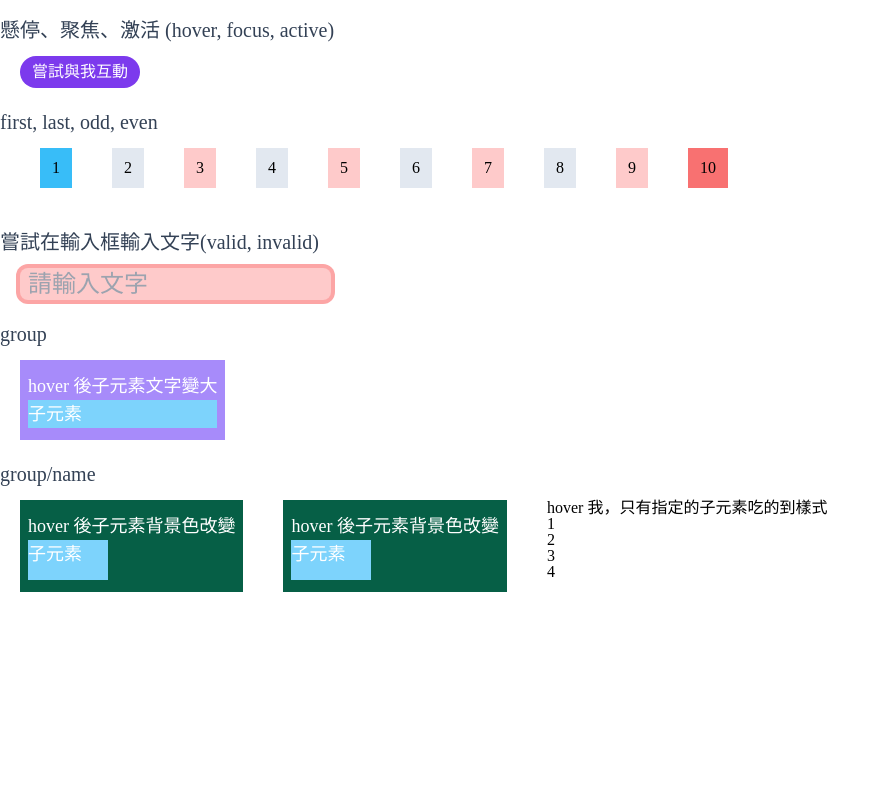
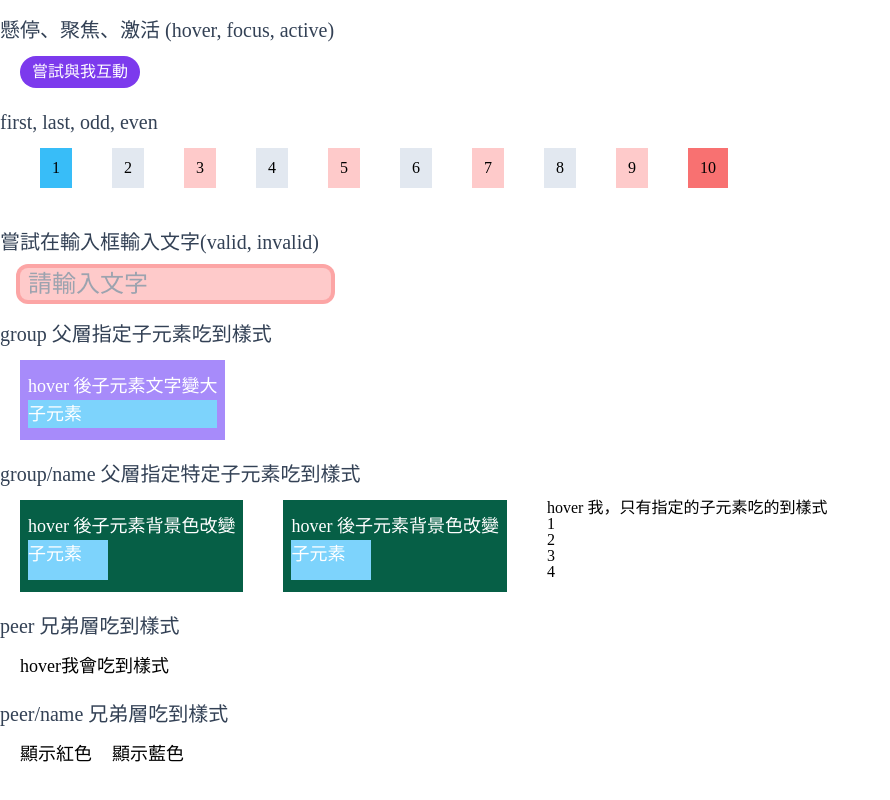
Before and after one commit to MizuYang/tailwind-playground, a Nuxt app: page /demo in a window 1280 px wide. Shown: the part 324-1124 px from the top of the page, without its empty margins (0-890 px from the left). Before the commit the page ends 976 px from the top, so only its background shows below. Built offline with nearby package versions, Linux system fonts and the light colour scheme.

Commit message:
新增 peer, peer/name

```diff
--- a/pages/demo.vue
+++ b/pages/demo.vue
@@ -68,7 +68,7 @@
         </template>
       </SectionContent>
 
-      <SectionContent title="group">
+      <SectionContent title="group 父層指定子元素吃到樣式">
         <template #content>
           <div class="iten-center flex">
             <a
@@ -84,7 +84,7 @@
         </template>
       </SectionContent>
 
-      <SectionContent title="group/name">
+      <SectionContent title="group/name 父層指定特定子元素吃到樣式">
         <template #content>
           <div class="iten-center flex">
             <div class="group/a me-10">
@@ -117,10 +117,33 @@
               <ul>
                 <li>1</li>
                 <li>2</li>
-                <li class="group-hover/list:bg-sky-600 ">3</li>
+                <li class="group-hover/list:bg-sky-600">3</li>
                 <li>4</li>
               </ul>
             </div>
+          </div>
+        </template>
+      </SectionContent>
+
+      <SectionContent title="peer 兄弟層吃到樣式">
+        <template #content>
+          <div class="flex items-center text-lg">
+            <span class="peer">hover</span>
+            <span class="peer-hover:text-sky-700">我會吃到樣式</span>
+          </div>
+        </template>
+      </SectionContent>
+
+      <SectionContent title="peer/name 兄弟層吃到樣式">
+        <template #content>
+          <div class="flex items-center text-lg">
+            <span class="peer/red me-5">顯示紅色</span>
+            <span class="peer/blue me-5">顯示藍色</span>
+
+            <span class="hidden h-5 w-5 bg-red-300 peer-hover/red:block"></span>
+            <span
+              class="hidden h-5 w-5 bg-blue-300 peer-hover/blue:block"
+            ></span>
           </div>
         </template>
       </SectionContent>
```
